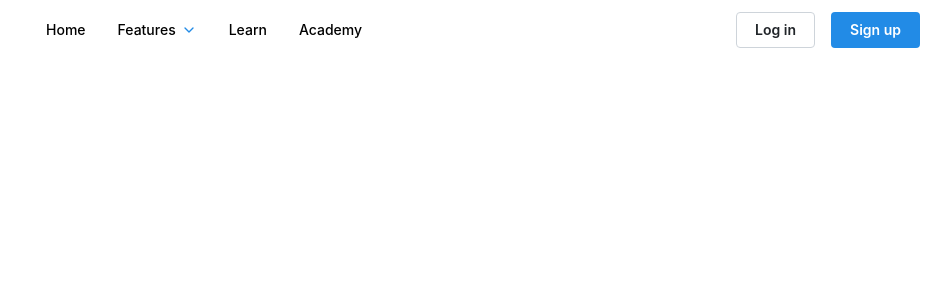
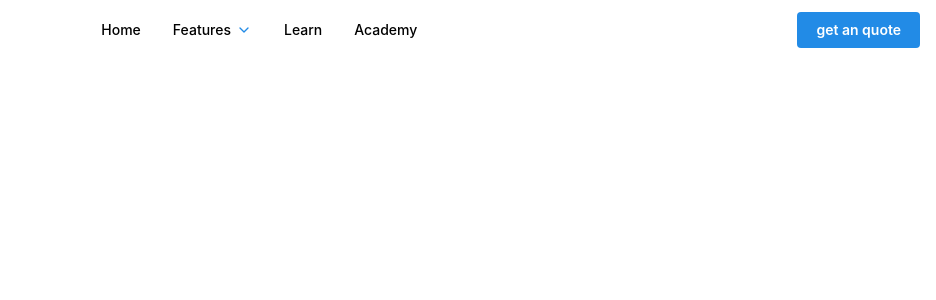
Before and after one commit to Jiangwei-shi/DLLE-Construction-Inc-Website, a Next.js app: page /welcome in a window 1280 px wide. Shown: the top 300 px of the page, without its empty margins (344-1280 px from the left). Built offline with nearby package versions, Linux system fonts and the light colour scheme.

Commit message:
change logo to DELL

```diff
--- a/components/Footer/Footer.tsx
+++ b/components/Footer/Footer.tsx
@@ -1,6 +1,5 @@
 import { IconBrandInstagram, IconBrandTwitter, IconBrandYoutube } from '@tabler/icons-react';
 import { ActionIcon, Container, Group, Text } from '@mantine/core';
-import { MantineLogo } from '@mantinex/mantine-logo';
 import classes from './Footer.module.css';
 
 const data = [
@@ -59,7 +58,7 @@ export default function Footer() {
         <footer className={classes.footer}>
             <Container className={classes.inner}>
                 <div className={classes.logo}>
-                    <MantineLogo size={30} />
+                    <Text> DELL </Text>
                     <Text size="xs" c="dimmed" className={classes.description}>
                         Build fully functional accessible web applications faster than ever
                     </Text>
--- a/components/Header/Header.tsx
+++ b/components/Header/Header.tsx
@@ -28,7 +28,6 @@ import {
     useMantineTheme,
 } from '@mantine/core';
 import { useDisclosure } from '@mantine/hooks';
-import { MantineLogo } from '@mantinex/mantine-logo';
 import classes from './Header.module.css';
 
 const mockdata = [
@@ -91,7 +90,7 @@ export default function Header() {
         <Box>
             <header className={classes.header}>
                 <Group justify="space-between" h="100%">
-                    <MantineLogo size={30} />
+                    <Text size="xl" fw={700} c="white"> DELL </Text>
 
                     <Group h="100%" gap={0} visibleFrom="sm">
                         <a href="#" className={classes.link}>
@@ -147,8 +146,7 @@ export default function Header() {
                     </Group>
 
                     <Group visibleFrom="sm">
-                        <Button variant="default">Log in</Button>
-                        <Button>Sign up</Button>
+                        <Button>get an quote</Button>
                     </Group>
 
                     <Burger opened={drawerOpened} onClick={toggleDrawer} hiddenFrom="sm" />
@@ -190,8 +188,7 @@ export default function Header() {
                     <Divider my="sm" />
 
                     <Group justify="center" grow pb="xl" px="md">
-                        <Button variant="default">Log in</Button>
-                        <Button>Sign up</Button>
+                        <Button>get an quote</Button>
                     </Group>
                 </ScrollArea>
             </Drawer>
--- a/components/MainPage/MainPage.tsx
+++ b/components/MainPage/MainPage.tsx
@@ -75,8 +75,10 @@ export default function MainPage(){
                     Your browser does not support the video tag.
                 </video>
                 <div className="content-overlay">
-                    <Text className={classes.title}>
-                        开始装修
+                    <Text
+                        fw={700}
+                        className={classes.title}>
+                        Steve‘s construction LLC
                     </Text>
                 </div>
             </div>
```
Also changed, not shown: components/MainPage/MainPage.module.css (+3 -4 lines).
